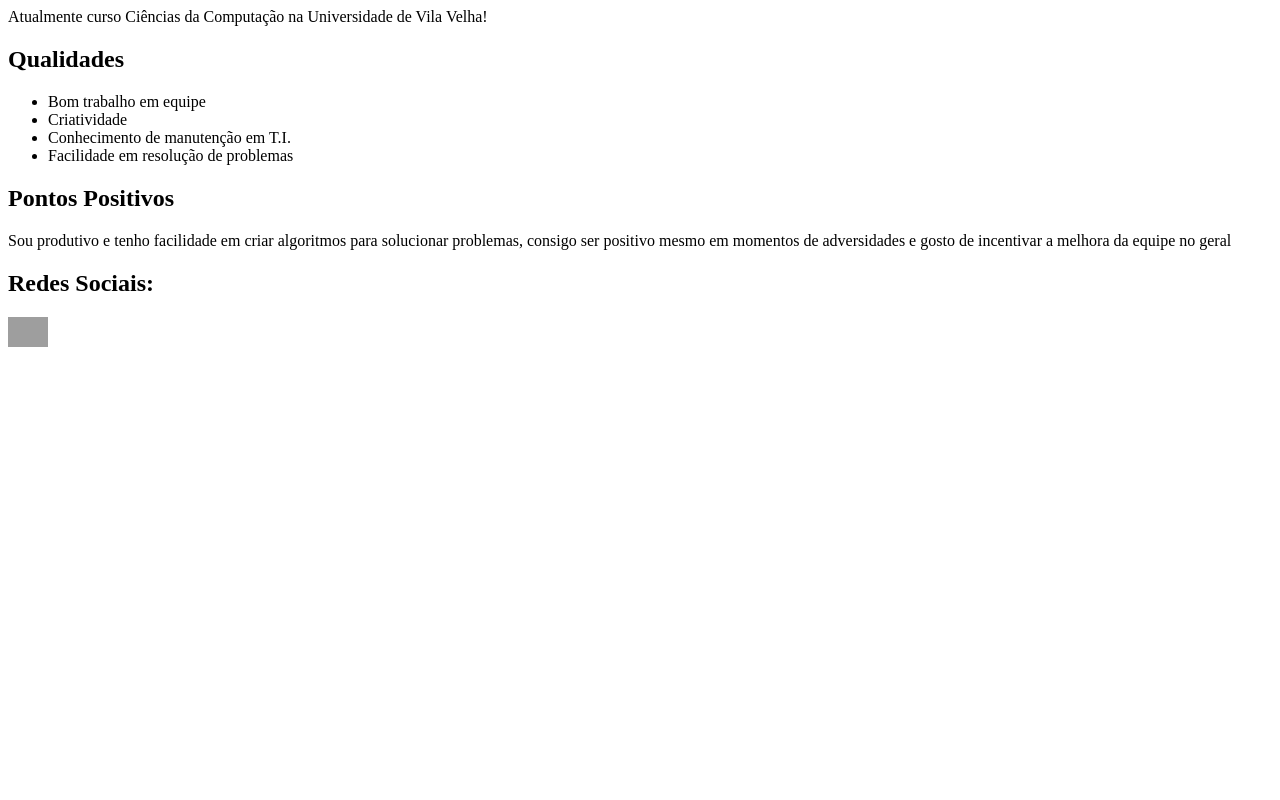
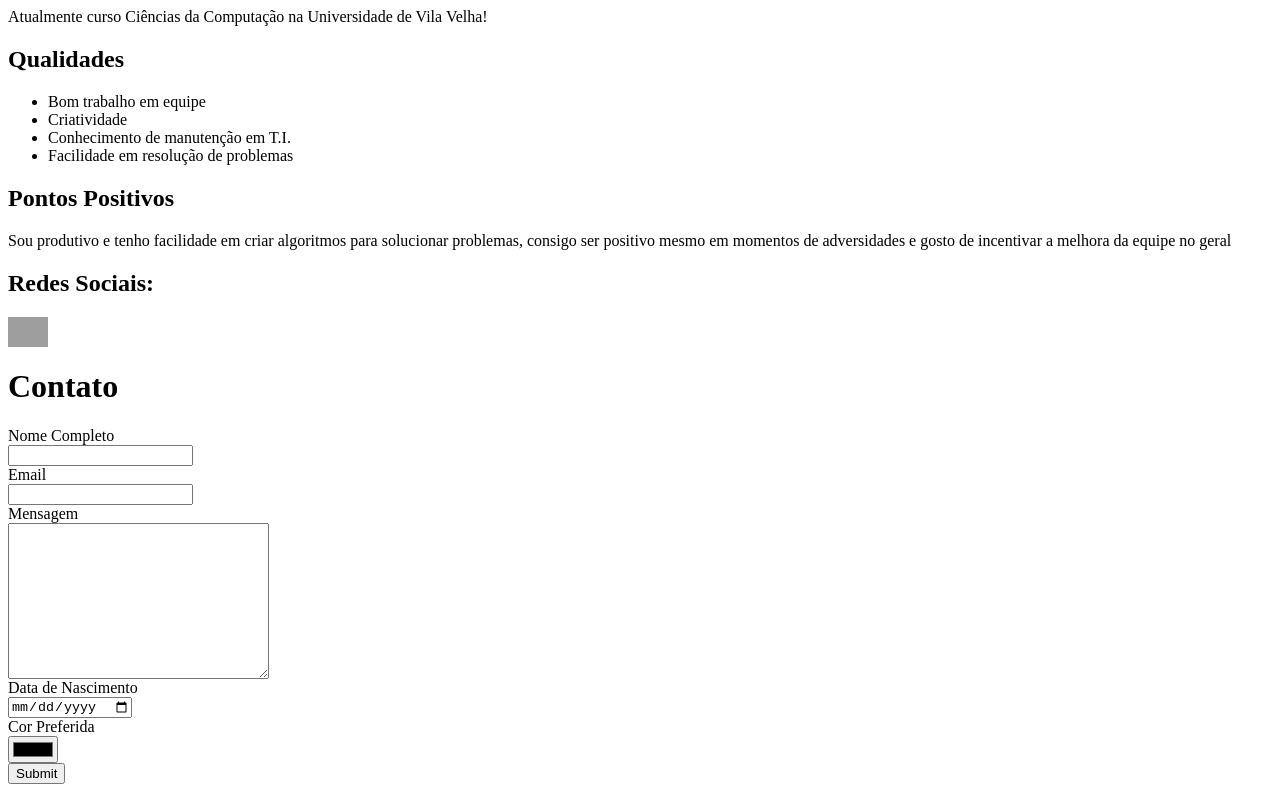
Before and after one commit to HiroRaijin/PortifolioPedroHenriqueCC1Mc, a plain HTML site: page index.html in a window 1280 px wide. Shown: the part 525-1325 px from the top of the page. Before the commit the page ends 880 px from the top, so only its background shows below. Drawn offline with Linux system fonts and the light colour scheme; grey boxes are pictures that could not be loaded.

Commit message:
Adicionado área de contato

```diff
--- a/index.html
+++ b/index.html
@@ -2,7 +2,7 @@
 
 <head>
     <title> Curriculum Vitae </title>
-    <h1> Cúrriculo Virtual </h1>
+    <h1> Curriculo Virtual </h1>
 </head>
 
 <body>
@@ -30,6 +30,24 @@
     <a href="https://www.instagram.com/https_phzin022/" target="_blank"><img width="40px"
             src="https://th.bing.com/th/id/R.f7f657b1e89a075b6062aba291d97af0?rik=rmFb%2bPjC101nmg&riu=http%3a%2f%2fassets.stickpng.com%2fimages%2f5ecec6ef73e4440004f09e75.png&ehk=ZqYG1phH6nCVafMzgTfRXutQ3G%2b7%2fOxD6A7t24By%2bq8%3d&risl=&pid=ImgRaw&r=0."
             alt="Instagram"></a>
+
+    <h1>Contato</h1>
+    <form action="#" method="get">
+        <label for="name">Nome Completo</label> <br>
+        <input type="text" id="name" name="name">
+        <br>
+        <label for="email">Email</label> <br>
+        <input type="text" name="email" id="email">
+        <br>
+        <label for="mensagem">Mensagem</label><br>
+        <textarea name="mensagem" cols="30" rows="10"></textarea><br>
+        <label for="dob">Data de Nascimento</label><br>
+        <input type="date" name="dob"><br>
+        <label for="cor">Cor Preferida</label><br>
+        <input type="color"><br>
+        <input type="submit">
+    </form>
+
 </body>
 
 </html>
```
